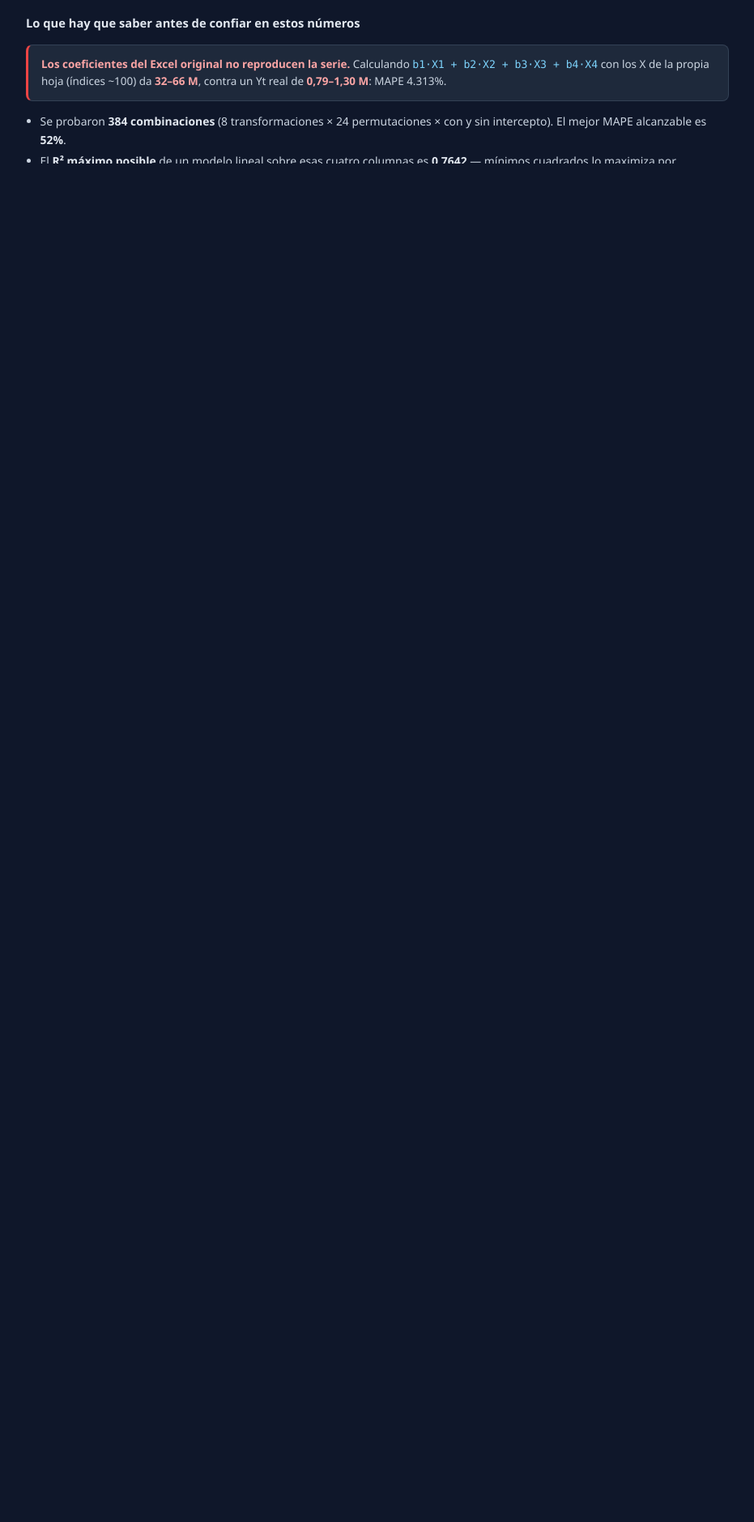
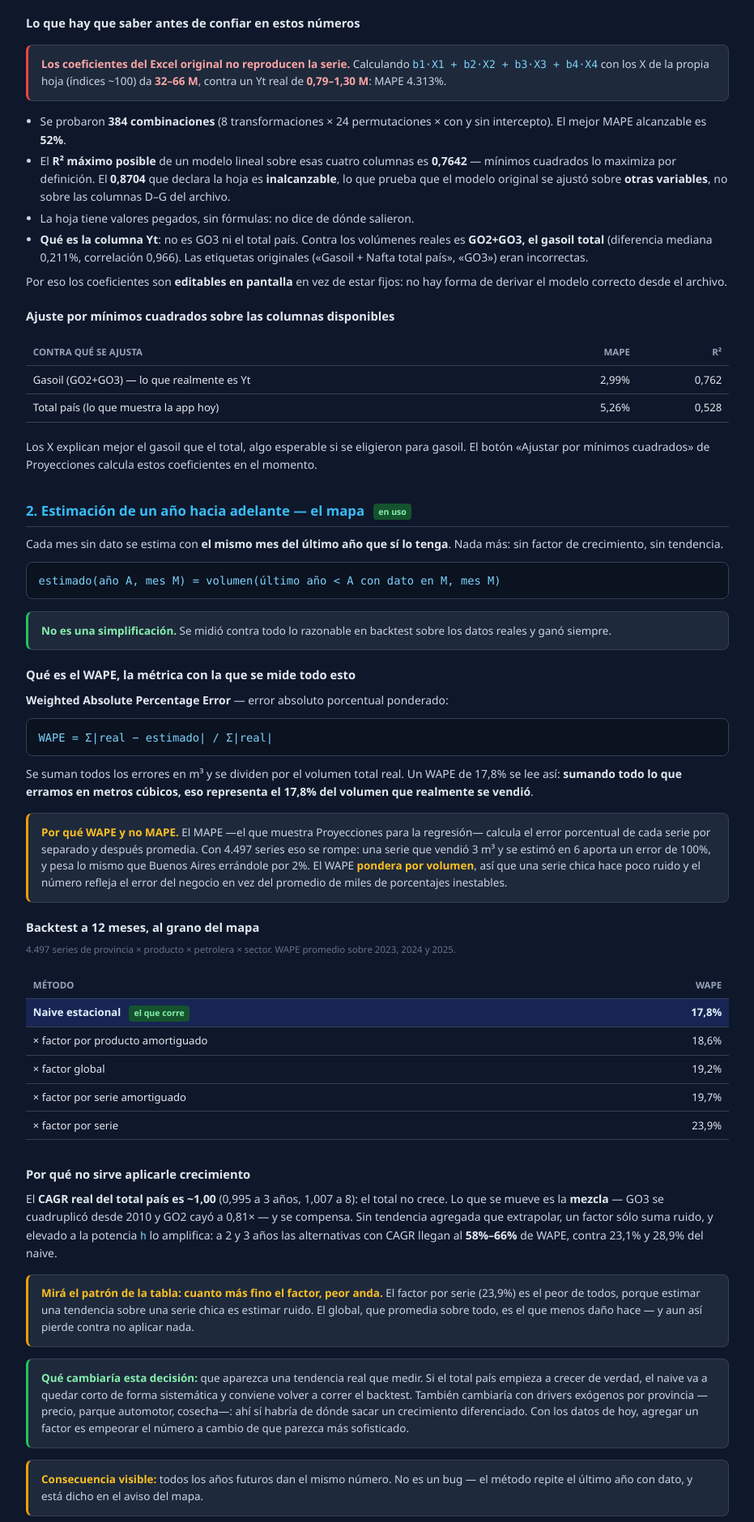
Before and after one commit to noguerafran-alt/MAPA-NEGOCIO-PLANNING, a Flask app: page /modelo in a window 1280 px wide. Shown: the part 1069-2949 px from the top of the page at 81% size, without its empty margins (174-1105 px from the left). Before the commit the page ends 1271 px from the top, so only its background shows below. Run offline with Flask 3, Linux system fonts and the light colour scheme; the visitor is signed in with stand-in values (Sample User, id 1); tables that the repository leaves empty hold one stand-in row (values such as "Sample post").

Commit message:
Modelo: explicar el WAPE y ampliar por que no se aplica crecimiento
La pagina usaba WAPE en tres tablas sin decir en ningun lado que es ni por
que no es el MAPE que muestra Proyecciones. Ahora esta la formula, como se
lee el numero, y por que ponderar por volumen importa con 4.497 series de
tamanos muy distintos.

Del lado del crecimiento faltaba lo que dice la tabla mirada de cerca:
cuanto mas fino el factor, peor anda, porque estimar tendencia sobre una
serie chica es estimar ruido. Y queda dicho que condiciones darian vuelta
la decision, para que no se lea como una preferencia.

Co-Authored-By: Claude Opus 5 <noreply@anthropic.com>

```diff
--- a/templates/modelo.html
+++ b/templates/modelo.html
@@ -211,6 +211,25 @@
     backtest sobre los datos reales y ganó siempre.
   </div>
 
+  <h3>Qué es el WAPE, la métrica con la que se mide todo esto</h3>
+
+  <p><b>Weighted Absolute Percentage Error</b> — error absoluto porcentual
+     ponderado:</p>
+  <div class="formula">WAPE = Σ|real − estimado| / Σ|real|</div>
+  <p>Se suman todos los errores en m³ y se dividen por el volumen total real.
+     Un WAPE de 17,8% se lee así: <b>sumando todo lo que erramos en metros
+     cúbicos, eso representa el 17,8% del volumen que realmente se vendió</b>.</p>
+
+  <div class="aviso">
+    <b>Por qué WAPE y no MAPE.</b> El MAPE —el que muestra Proyecciones para la
+    regresión— calcula el error porcentual de cada serie por separado y después
+    promedia. Con 4.497 series eso se rompe: una serie que vendió 3 m³ y se
+    estimó en 6 aporta un error de 100%, y pesa lo mismo que Buenos Aires
+    errándole por 2%. El WAPE <b>pondera por volumen</b>, así que una serie chica
+    hace poco ruido y el número refleja el error del negocio en vez del promedio
+    de miles de porcentajes inestables.
+  </div>
+
   <h3>Backtest a 12 meses, al grano del mapa</h3>
   <p class="fuente">4.497 series de provincia × producto × petrolera × sector.
      WAPE promedio sobre 2023, 2024 y 2025.</p>
@@ -230,7 +249,26 @@
      total no crece. Lo que se mueve es la <b>mezcla</b> — GO3 se cuadruplicó
      desde 2010 y GO2 cayó a 0,81× — y se compensa. Sin tendencia agregada que
      extrapolar, un factor sólo suma ruido, y elevado a la potencia <span class="mono">h</span>
-     lo amplifica: las alternativas multi-horizonte llegan al 58%–66%.</p>
+     lo amplifica: a 2 y 3 años las alternativas con CAGR llegan al <b>58%–66%</b>
+     de WAPE, contra 23,1% y 28,9% del naive.</p>
+
+  <div class="aviso">
+    <b>Mirá el patrón de la tabla: cuanto más fino el factor, peor anda.</b>
+    El factor por serie (23,9%) es el peor de todos, porque estimar una
+    tendencia sobre una serie chica es estimar ruido. El global, que promedia
+    sobre todo, es el que menos daño hace — y aun así pierde contra no aplicar
+    nada.
+  </div>
+
+  <div class="aviso verde">
+    <b>Qué cambiaría esta decisión:</b> que aparezca una tendencia real que
+    medir. Si el total país empieza a crecer de verdad, el naive va a quedar
+    corto de forma sistemática y conviene volver a correr el backtest. También
+    cambiaría con drivers exógenos por provincia —precio, parque automotor,
+    cosecha—: ahí sí habría de dónde sacar un crecimiento diferenciado. Con los
+    datos de hoy, agregar un factor es empeorar el número a cambio de que
+    parezca más sofisticado.
+  </div>
 
   <div class="aviso">
     <b>Consecuencia visible:</b> todos los años futuros dan el mismo número.
```
